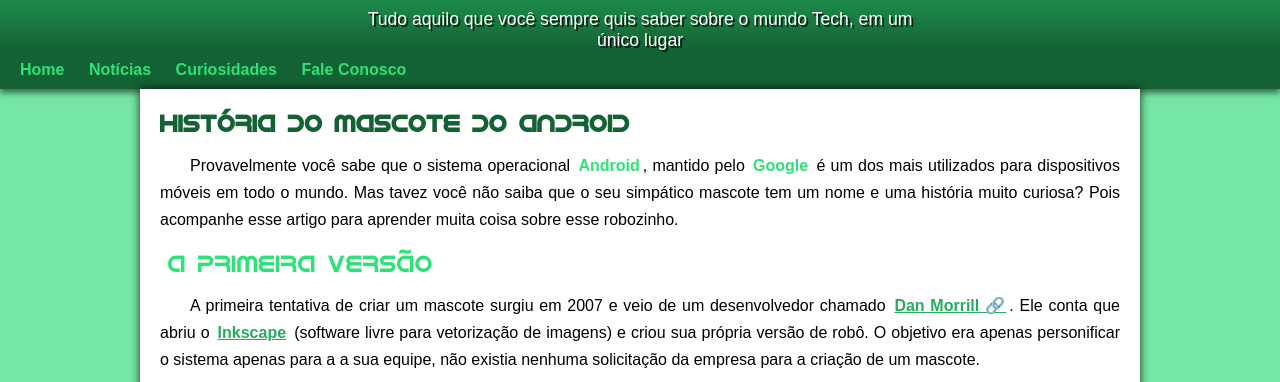
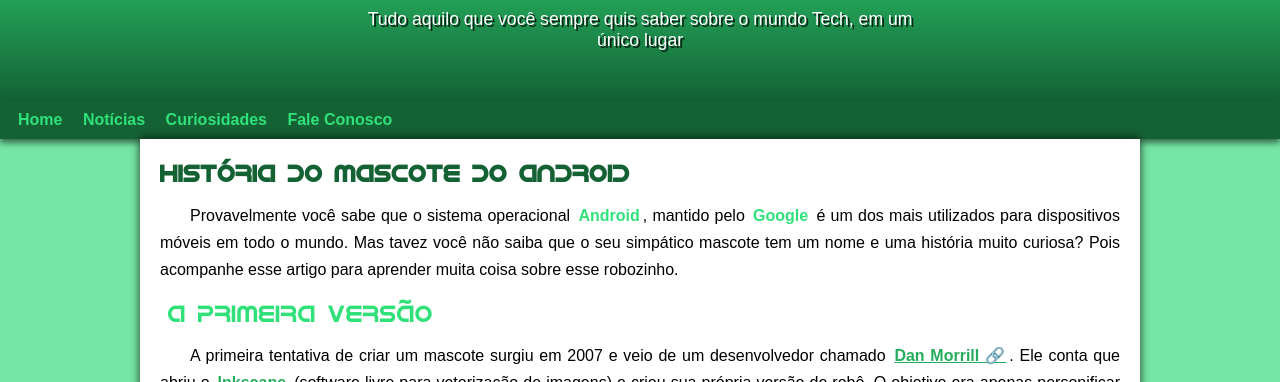
Before and after one commit to Matheus-M-Braga/projeto-android, a plain HTML site: page index.html in a window 1280 px wide. Shown: the part 104-486 px from the top of the page. Drawn offline with Linux system fonts and the light colour scheme.

Commit message:
correção do padding no nav

```diff
--- a/estilo/style.css
+++ b/estilo/style.css
@@ -50,6 +50,7 @@ header p{
     max-width: 600px;
     padding-right: 10px;
     padding-left: 10px;
+    padding-bottom: 50px;
     margin: auto;
     text-shadow: 2px 2px 0px rgba(0, 0, 0, 0.733);
 }
@@ -60,7 +61,7 @@ nav{
 }
 nav > a{
     color: var(--cor0);
-    padding: 10px;
+    padding: 8px;
     text-decoration: none;
     font-weight: bold;
     transition: 0.4s;
```
